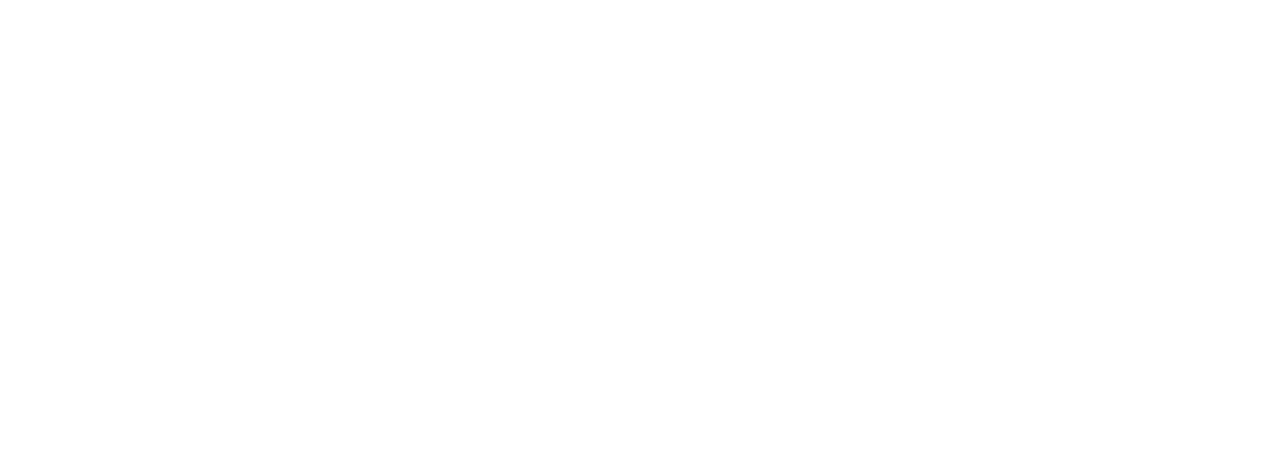
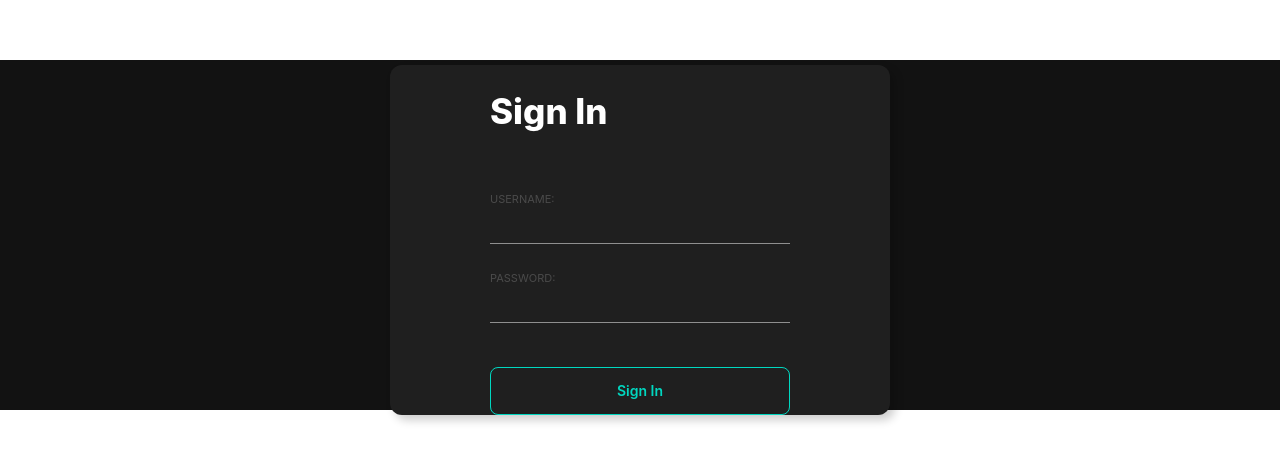
Before and after one commit to M-Halid/T4T-Task-for-Talent, a React (Vite) app in the folder FRONTEND/app/: page /signin in a window 1280 px wide. Shown: the top 462 px of the page. Built offline with nearby package versions, Linux system fonts and the light colour scheme.

Commit message:
submit button width

```diff
--- a/FRONTEND/app/src/components/SignIn/SignIn.css
+++ b/FRONTEND/app/src/components/SignIn/SignIn.css
@@ -1,6 +1,3 @@
-@tailwind base;
-@tailwind components;
-@tailwind utilities;
 
 html {
     scroll-behavior: smooth;
@@ -100,6 +97,10 @@
     width: 300px;
   }
 
+  .btn-outline{
+    width: 300px;
+  }
+
   /*.submit-btn {
     cursor: pointer;
 
--- a/FRONTEND/app/src/main.jsx
+++ b/FRONTEND/app/src/main.jsx
@@ -6,6 +6,6 @@
 
 ReactDOM.createRoot(document.getElementById('root')).render(
   <React.StrictMode>
-    <App />
+    <SignIn />
   </React.StrictMode>,
 )
```
